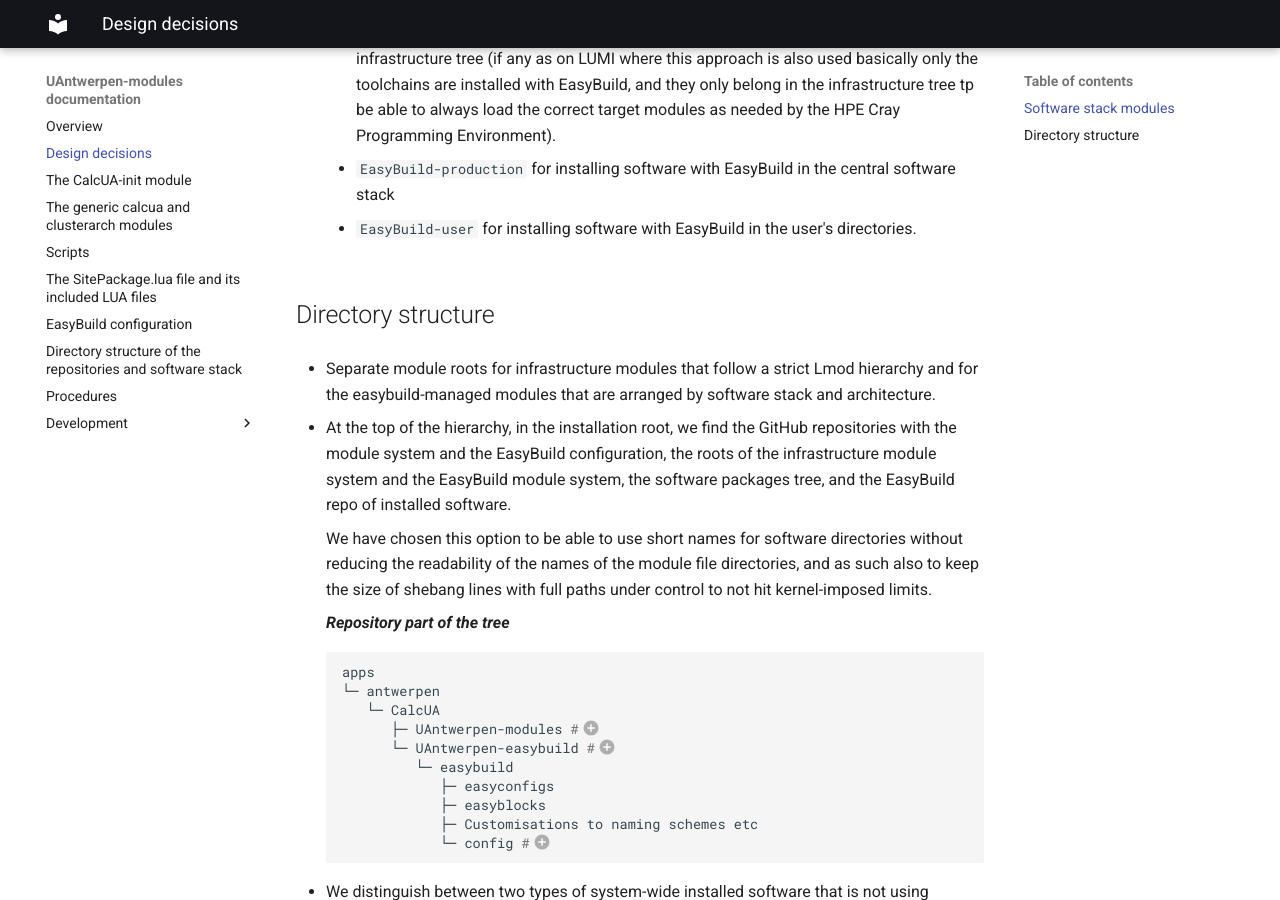
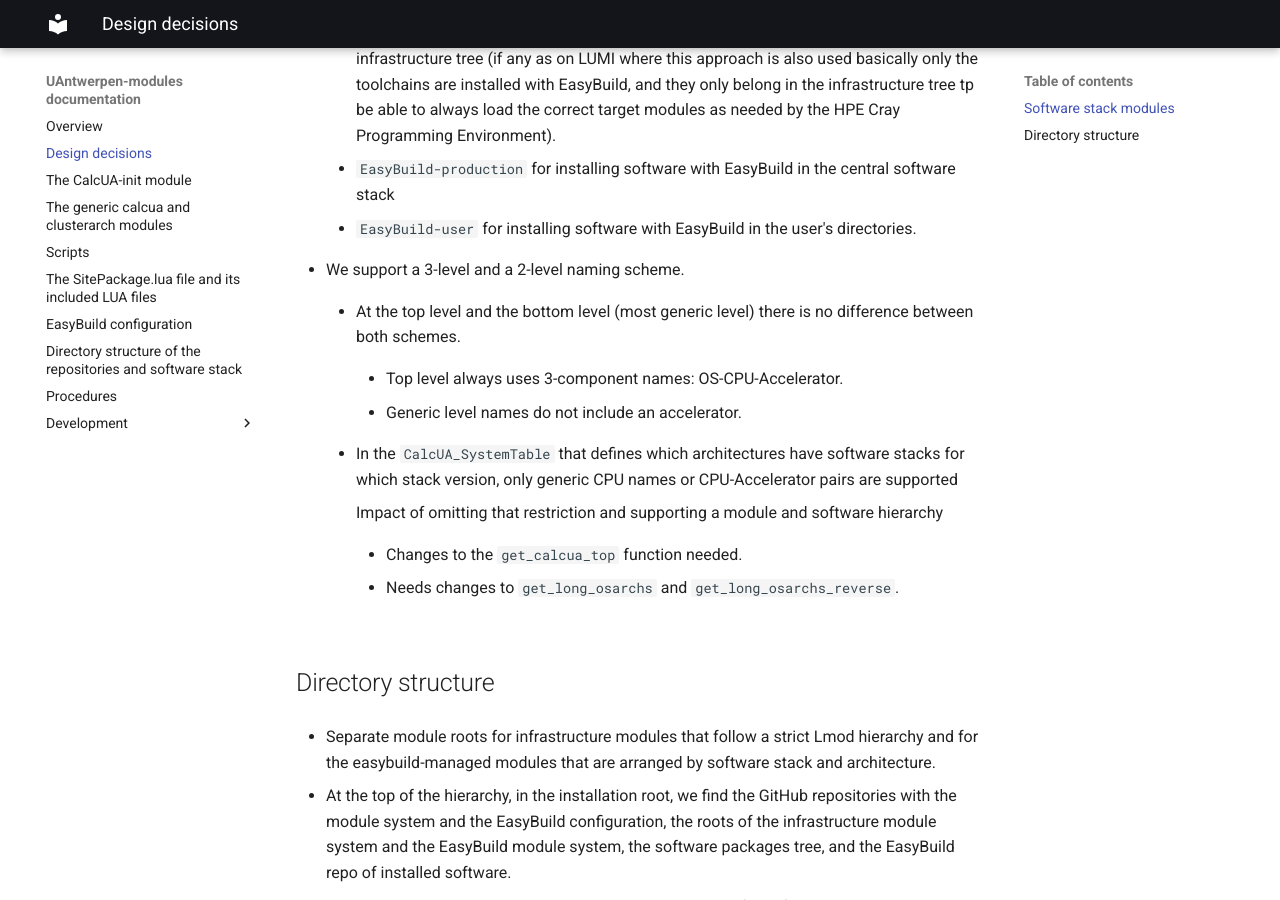
Before and after one commit to hpcuantwerpen/UAntwerpen-modules, an MkDocs documentation site: the page built from docs/docs-mkdocs/design_decisions.md, in a window 1280 px wide and 900 px high, scrolled down 1266 px. Built offline with MkDocs 1.6.1 and Material for MkDocs 9.7.7, drawn with Linux system fonts in a browser that asks for light colours.

```diff
--- a/docs/docs-mkdocs/design_decisions.md
+++ b/docs/docs-mkdocs/design_decisions.md
@@ -65,6 +65,25 @@
         stack
 
     -   `EasyBuild-user` for installing software with EasyBuild in the user's directories.
+
+-   We support a 3-level and a 2-level naming scheme.
+
+    -   At the top level and the bottom level (most generic level) there is no difference
+        between both schemes.
+
+        -   Top level always uses 3-component names: OS-CPU-Accelerator.
+
+        -   Generic level names do not include an accelerator.
+
+    -   In the `CalcUA_SystemTable` that defines which architectures have software stacks
+        for which stack version, only generic CPU names or CPU-Accelerator pairs are
+        supported
+
+        Impact of omitting that restriction and supporting a module and software hierarchy
+
+        -   Changes to the `get_calcua_top` function needed.
+
+        -   Needs changes to `get_long_osarchs` and `get_long_osarchs_reverse`.
 
 
 ## Directory structure
```
Also changed, not shown: 3 other files.
